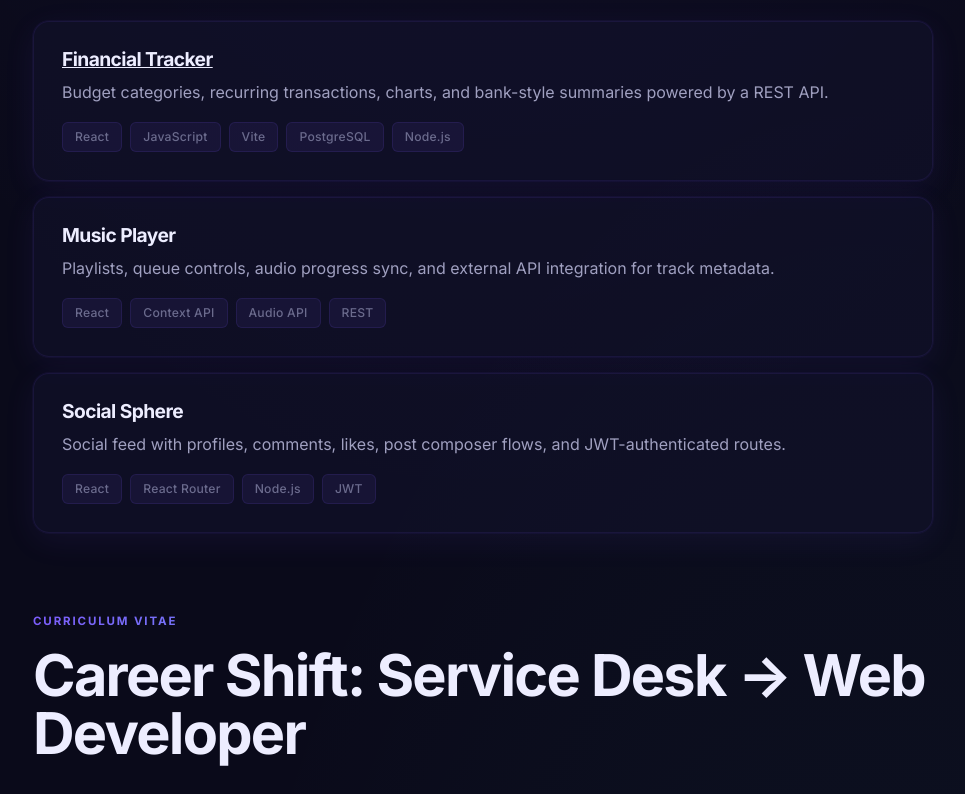
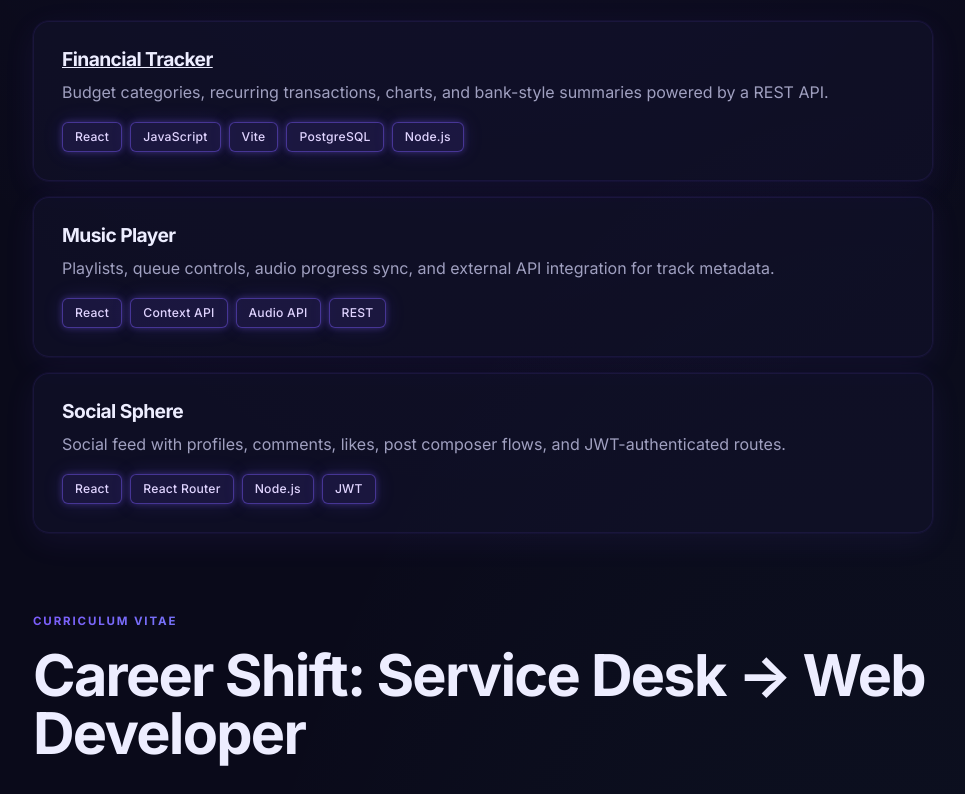
Before and after one commit to Bernie15/MyPortfolio, a React (Vite) app: page / in a window 1280 px wide. Shown: the part 905-1699 px from the top of the page, without its empty margins (157-1122 px from the left). Built offline with nearby package versions, Linux system fonts and the light colour scheme.

Commit message:
Enhance tag list styling with improved background, border, and hover effects

```diff
--- a/src/App.css
+++ b/src/App.css
@@ -340,12 +340,19 @@
 .tag-list li {
   padding: 4px 12px;
   border-radius: 6px;
-  background: rgba(124, 92, 252, 0.08);
-  border: 1px solid rgba(124, 92, 252, 0.12);
-  color: var(--muted);
+  background: rgba(124, 92, 252, 0.12);
+  border: 1px solid rgba(124, 92, 252, 0.45);
+  color: #e0d4ff;
   font-size: 0.76rem;
   font-weight: 500;
   letter-spacing: 0.02em;
+  box-shadow: 0 0 6px rgba(124, 92, 252, 0.35), 0 0 20px rgba(124, 92, 252, 0.15);
+  transition: box-shadow 250ms, border-color 250ms;
+}
+
+.tag-list li:hover {
+  box-shadow: 0 0 10px rgba(124, 92, 252, 0.5), 0 0 30px rgba(124, 92, 252, 0.25);
+  border-color: rgba(124, 92, 252, 0.6);
 }
 
 /* ───── About ───── */
```
